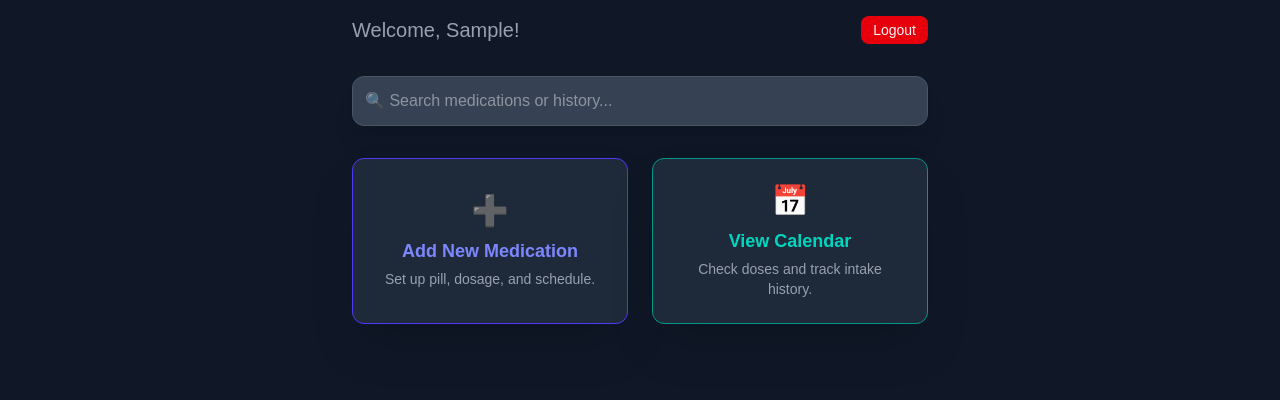
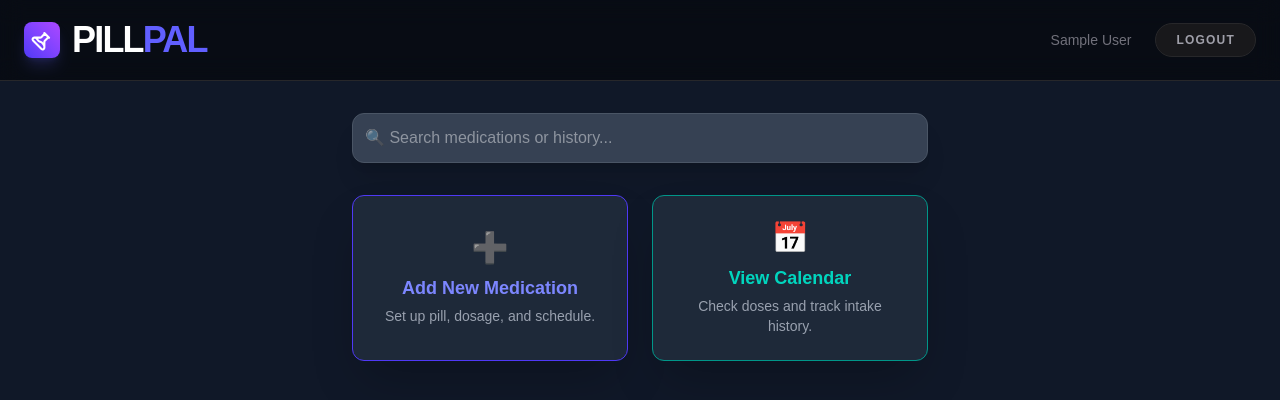
Before and after one commit to Sumiksh/PillReminders, a Next.js app: page /dashboard in a window 1280 px wide. Shown: the top 400 px of the page. Built offline with nearby package versions, Linux system fonts and the light colour scheme; no server answers; sample sign-in values are in the browser's storage.

Commit message:
the dashboard page centered

```diff
--- a/src/app/dashboard/page.js
+++ b/src/app/dashboard/page.js
@@ -37,23 +37,41 @@ function DashboardPage() {
 
   return (
     // Outer container: Full screen height, centered content, dark background
-    <div className="min-h-screen bg-gray-900 text-gray-100 flex flex-col items-center p-4">
+    <div className="min-h-screen bg-gray-900 text-gray-100 flex flex-col items-center">
+      {/* Header with User Info and Logout */}
+      <nav className="w-full border-b border-zinc-800 bg-black/50 backdrop-blur-md sticky top-0 z-50">
+        {/* Inner Nav Container (Centers the content inside the full-width bar) */}
+        <div className="max-w-7xl mx-auto px-6 h-20 flex justify-between items-center">
 
-      {/* Header with User Info and Logout */}
-      <div className="w-full max-w-xl flex justify-between items-center mb-8">
-        <h2 className="text-xl font-light text-gray-400">
-          Welcome, {session?.user?.name?.split(' ')[0] || 'User'}!
-        </h2>
+          {/* Logo Section */}
+          <div className="flex items-center gap-3">
+            <div className="h-9 w-9 bg-gradient-to-tr from-indigo-600 to-purple-500 rounded-lg flex items-center justify-center shadow-lg shadow-indigo-500/20">
+              <svg className="w-5 h-5 text-white rotate-45" fill="none" stroke="currentColor" viewBox="0 0 24 24">
+                <path strokeLinecap="round" strokeLinejoin="round" strokeWidth="2.5" d="M19.428 15.428a2 2 0 00-1.022-.547l-2.387-.477a6 6 0 00-3.86.517l-.318.158a6 6 0 01-3.86.517L6.05 15.21a2 2 0 00-1.806.547M8 4h8l-1 1v5.172a2 2 0 00.586 1.414l5 5c1.26 1.26.367 3.414-1.415 3.414H4.828c-1.782 0-2.674-2.154-1.414-3.414l5-5A2 2 0 009 10.172V5L8 4z" />
+              </svg>
+            </div>
+        <span className="text-4xl font-black tracking-tighter text-white uppercase">
+          Pill<span className="text-indigo-500">Pal</span>
+        </span>
+          </div>
+
+          {/* Auth/User Section */}
+          <div className="flex items-center gap-6">
+            <span className="hidden md:block text-sm font-medium text-zinc-500">
+              {session?.user?.name}
+            </span>
             <button
               onClick={() => signOut({ callbackUrl: '/' })}
-          className="py-1 px-3 bg-red-600 text-sm rounded-lg hover:bg-red-700 transition"
+              className="py-2 px-5 bg-zinc-900 border border-zinc-800 text-zinc-400 text-xs font-bold uppercase tracking-widest rounded-full hover:text-white hover:border-zinc-500 transition-all"
             >
               Logout
             </button>
           </div>
+        </div>
+      </nav>
 
       {/* Search Box on Top */}
-      <div className="w-full max-w-xl mb-8">
+      <div className="w-full max-w-xl mb-8 mt-8">
         <input
           type="text"
           placeholder="🔍 Search medications or history..."
```
Lines whose indentation alone changed are shown as unchanged.
